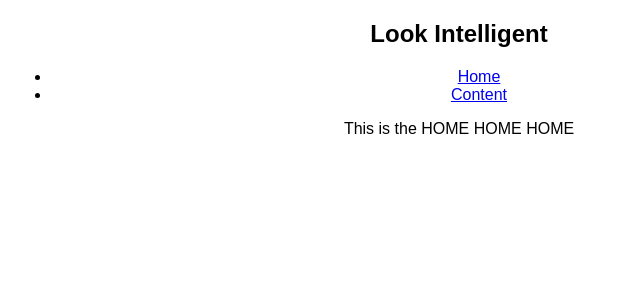
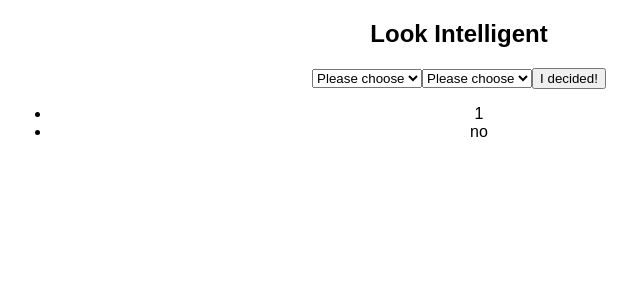
Before and after one commit to p-syche/look-intelligent, a React (Create React App) app: page / in a window 1280 px wide. Shown: the top 300 px of the page, without its empty margins (181-821 px from the left). Built offline with nearby package versions, Linux system fonts and the light colour scheme.

Commit message:
persisting user choices with local storage

```diff
--- a/src/components/App.js
+++ b/src/components/App.js
@@ -1,18 +1,68 @@
 import React, { Component } from 'react';
 
 // import base from '../base';
-import Menu from './Menu';
-import Main from './Main';
+import Header from './Header';
+import Content from './Content';
 
 import '../css/App.css';
 
 class App extends Component {
+	constructor() {
+		super();
+
+		this.state = {
+			source: {
+				buzzfeed: 'buzzfeed',
+				mashable: 'mashable',
+				reddit: 'reddit-r-all'
+			},
+			appearance: {
+				pretty: 'pretty',
+				stack: 'stack-overflow'
+			},
+			chosen: {
+				source: '1',
+				appearance: 'no'
+			}
+		}
+
+		this.applyChoice = this.applyChoice.bind(this);
+	}
+
+	componentWillMount() {
+		//check localstorage
+		const localStorageRef = localStorage.getItem(`chosenStuff`);
+
+		if(localStorageRef) {
+			//update App component's order state
+			this.setState({
+				chosen: JSON.parse(localStorageRef)
+			});
+		}
+	}
+
+	componentWillUpdate(nextProps, nextState) {
+		localStorage.setItem(`chosenStuff`, JSON.stringify(nextState.chosen));
+	}
+
+	applyChoice(theChoice) {
+		console.log('the choice was made!', theChoice);
+		this.setState({
+			chosen: theChoice
+		});
+	}
+
 	render() {
 		return (
 			<div className="App">
 				<h2 className="title">Look Intelligent</h2>
-        <Menu />
-        <Main />
+				<Header
+					myState={this.state}
+					applyChoice={this.applyChoice}
+				/>
+				<Content
+					chosen={this.state.chosen}
+				/>
 			</div>
 		);
 	}
--- a/src/components/Content.js
+++ b/src/components/Content.js
@@ -1,16 +1,23 @@
 import React from 'react'
-import { Switch, Route } from 'react-router-dom'
+import { Route, Switch } from 'react-router-dom'
 import ListOfArticles from './ListOfArticles'
 import Details from './Details'
 
 // The Content component matches one of two different routes
 // depending on the full pathname
-const Content = () => (
-  <Switch>
-    <Route exact path='/content' component={ListOfArticles}/>
-    <Route path='/content/:number' component={Details}/>
-  </Switch>
-)
+class Content extends React.Component {
+
+	render() {
+
+		return (
+			<Switch>
+			    <Route exact path='/' render={()=><ListOfArticles chosen={this.props.chosen}/>}/>
+			    <Route path='/:number' component={Details}/>
+			</Switch>
+
+		)
+	}
+}
 
 
 export default Content
--- a/src/components/Details.js
+++ b/src/components/Details.js
@@ -16,7 +16,7 @@ const Details = (props) => {
     <div>
       <h1>{detail.name} (#{detail.number})</h1>
       <h2>Position: {detail.position}</h2>
-      <Link to='/content'>Back</Link>
+      <Link to='/'>Back</Link>
     </div>
   )
 }
--- /dev/null
+++ b/src/components/Header.js
@@ -0,0 +1,59 @@
+import React, { Component } from 'react';
+import '../css/Menu.css';
+
+class Header extends Component {
+
+	choiceMade(event) {
+		event.preventDefault();
+
+		const theChoice = {
+			chosenSource: this.chooseSource.value,
+			chosenAppearance: this.chooseAppearance.value
+		}
+
+		this.props.applyChoice(theChoice);
+		// this.makeChoice.reset();
+	}
+
+	render() {
+		const mySources = this.props.myState.source;
+		const myAppearances = this.props.myState.appearance;
+
+	    return (
+			<header>
+			    <form ref={(input) => this.makeChoice = input} className="choices" onSubmit={(e) => this.choiceMade(e)}>
+					<select ref={(input) => this.chooseSource = input} className="sources" defaultValue={this.props.myState.chosen.chosenSource}>
+						<option value="initial" key="initial" index="default">Please choose</option>
+						{
+						Object
+							.keys(mySources)
+							.map((key) =>
+								<option value={key} key={key} index={key}>
+									{mySources[key]}
+								</option>
+							)
+						}
+
+					</select>
+					<select ref={(input) => this.chooseAppearance = input} className="sources" defaultValue={this.props.myState.chosen.chosenAppearance}>
+						<option value="initial" key="initial" index="default">Please choose</option>
+						{
+						Object
+							.keys(myAppearances)
+							.map((key) =>
+								<option value={key} key={key} index={key}>
+									{myAppearances[key]}
+								</option>
+							)
+						}
+
+					</select>
+					<button className="decided" type="submit">I decided!</button>
+			    </form>
+
+			</header>
+	    );
+  }
+}
+
+export default Header;
--- a/src/components/ListOfArticles.js
+++ b/src/components/ListOfArticles.js
@@ -1,22 +1,27 @@
 import React from 'react'
-import PlayerAPI from '../PlayerAPI'
-import { Link } from 'react-router-dom'
 
 // The ListOfArticles iterates over all of the players and creates
 // a link to their profile page.
-const ListOfArticles = () => (
+class ListOfArticles extends React.Component {
+  render() {
+  const stuff = this.props.chosen;
+
+    return (
       <div>
-    <p>so this is a list?</p>
         <ul>
           {
-        PlayerAPI.all().map(p => (
-          <li key={p.number}>
-            <Link to={`/content/${p.number}`}>{p.name}</Link>
+            Object
+              .keys(stuff)
+              .map((key, value) =>
+                <li value={key} key={key} index={key}>
+                  {stuff[key]}
                 </li>
-        ))
+              )
           }
         </ul>
       </div>
     )
+  }
+}
 
 export default ListOfArticles
--- a/src/components/Main.js
+++ /dev/null
@@ -1,20 +0,0 @@
-import React from 'react'
-import { Switch, Route } from 'react-router-dom'
-import Home from './Home'
-import Content from './Content'
-
-// The Main component renders one of the three provided
-// Routes (provided that one matches). Both the /roster
-// and /schedule routes will match any pathname that starts
-// with /roster or /schedule. The / route will only match
-// when the pathname is exactly the string "/"
-const Main = () => (
-  <main>
-    <Switch>
-      <Route exact path='/' component={Home}/>
-      <Route path='/content' component={Content}/>
-    </Switch>
-  </main>
-)
-
-export default Main
--- a/src/components/Menu.js
+++ /dev/null
@@ -1,20 +0,0 @@
-import React, { Component } from 'react';
-import { Link } from 'react-router-dom'
-import '../css/Menu.css';
-
-class Menu extends Component {
-  render() {
-    return (
-		<header>
-			<nav>
-		    	<ul>
-		    		<li><Link to='/'>Home</Link></li>
-		    		<li><Link to='/content'>Content</Link></li>
-		    	</ul>
-		    </nav>
-		</header>
-    );
-  }
-}
-
-export default Menu;
```
Lines whose indentation alone changed are shown as unchanged.
